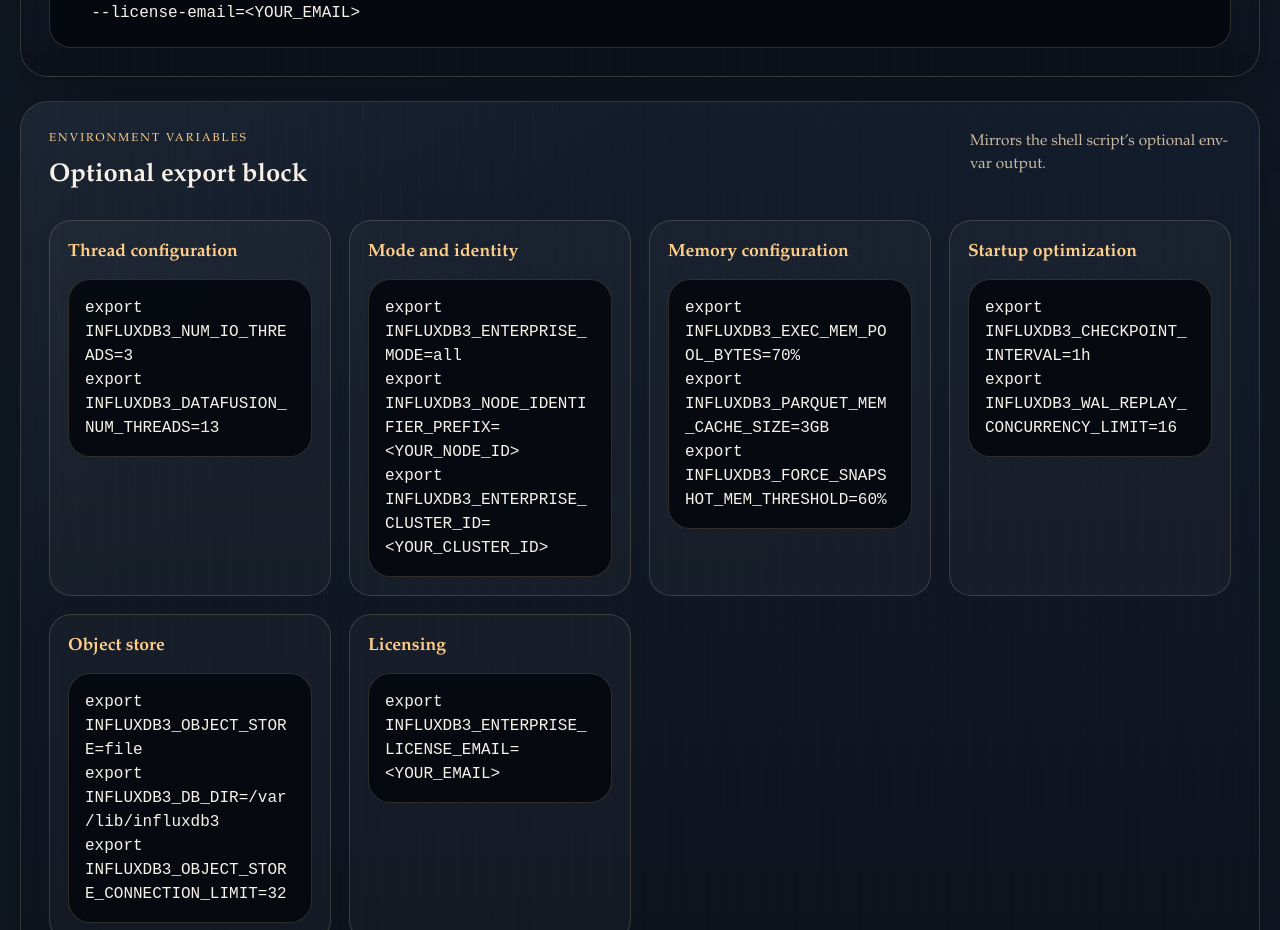
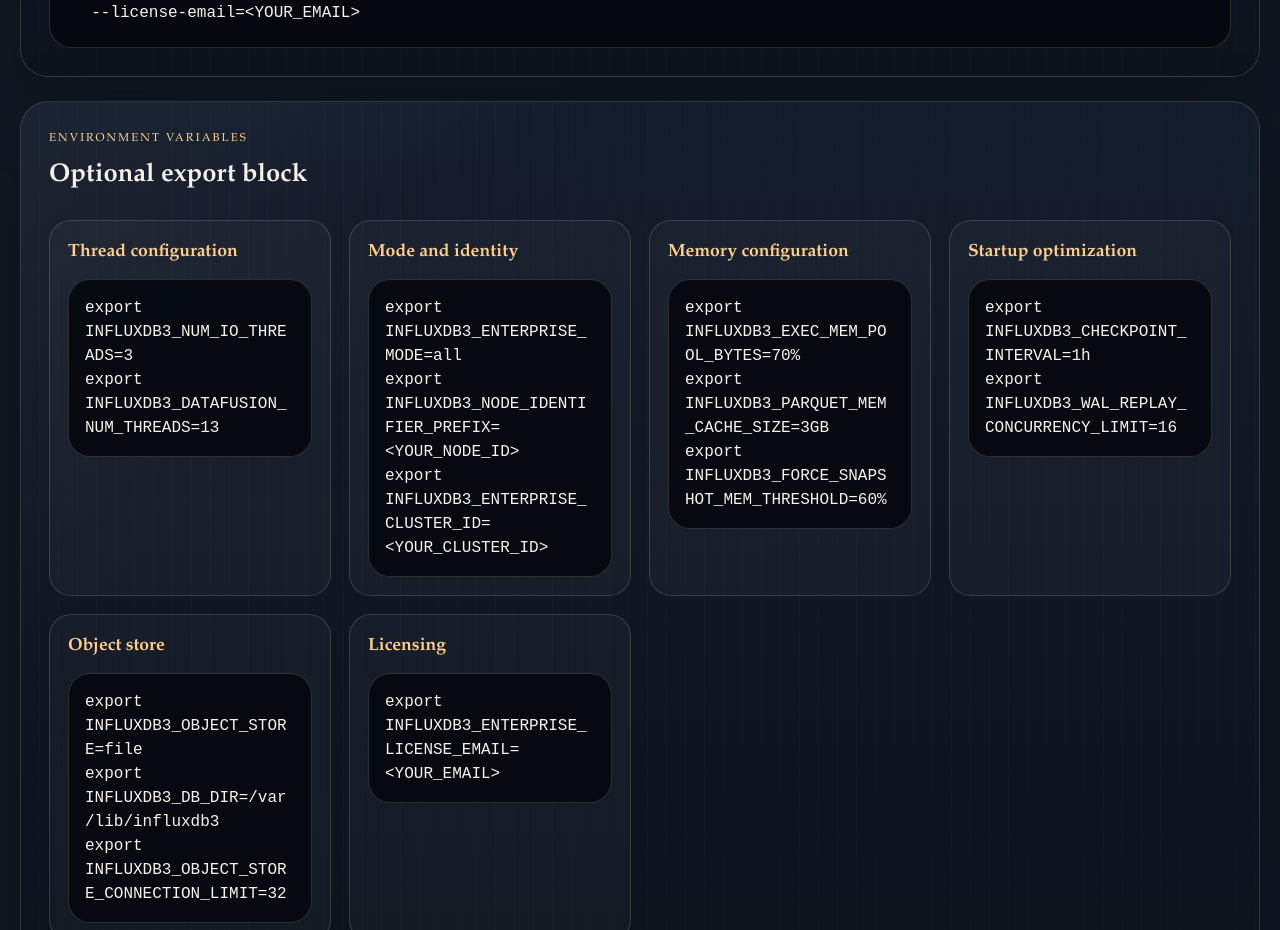
Before and after one commit to rkinginflux/db3-config-generator, a React (Vite) app: page / in a window 1280 px wide. Shown: the part 2040-2970 px from the top of the page. Built offline with nearby package versions, Linux system fonts and the light colour scheme.

Commit message:
fix: remove env vars note copy

```diff
--- a/src/App.tsx
+++ b/src/App.tsx
@@ -167,7 +167,6 @@
               <p className="section-kicker">Environment variables</p>
               <h2>Optional export block</h2>
             </div>
-            <p className="section-note">Mirrors the shell script’s optional env-var output.</p>
           </div>
           {configuration.envVarSections.length > 0 ? (
             <div className="env-grid">
```
